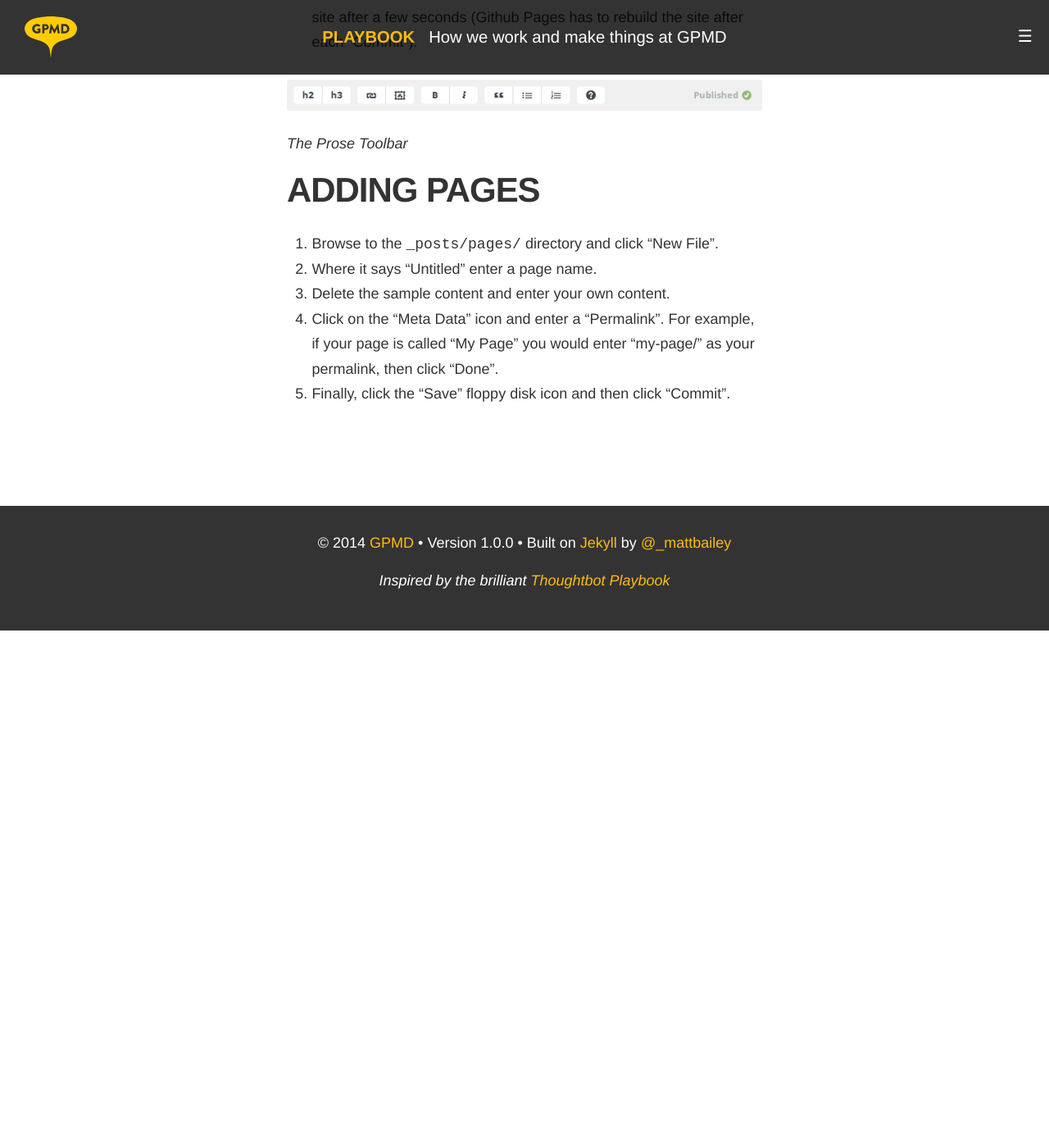
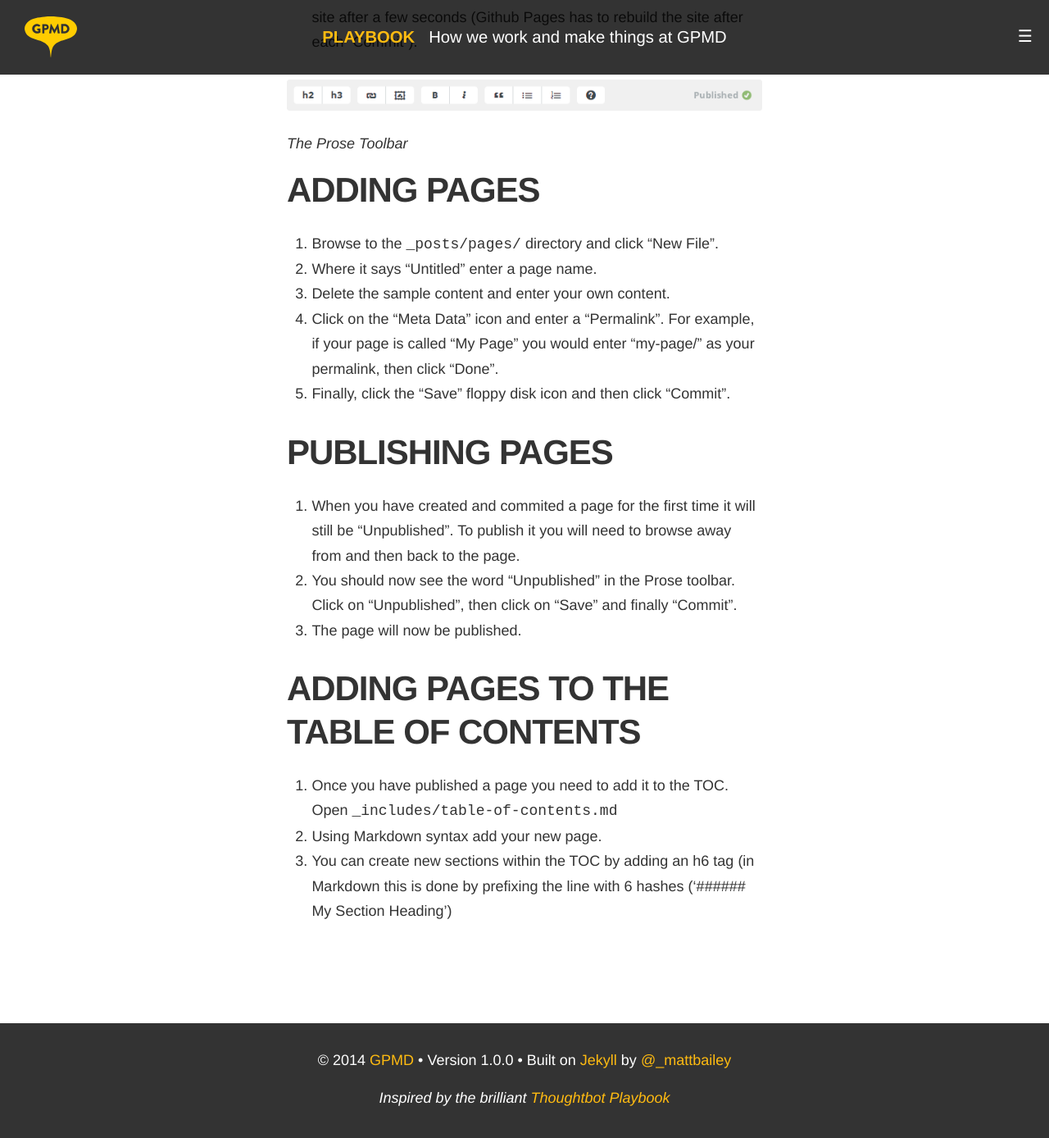
Before and after one commit to gpmd/playbook, a Jekyll site: the page built from _posts/pages/2014-03-11-how-to-edit-the-playbook.md, in a window 1280 px wide and 1400 px high, scrolled down 1787 px. Shown: the top 1388 px of the window at 82% size. Built offline with Jekyll 4.4.1, drawn with Linux system fonts in a browser that asks for light colours; nearby versions of some CDN libraries; Markdown is read by kramdown in place of the engine named in the settings; before the commit the page ends 2556 px from its top, so only the background shows below that.

Commit message:
Updated 2014-03-11-how-to-edit-the-playbook.md

```diff
--- a/_posts/pages/2014-03-11-how-to-edit-the-playbook.md
+++ b/_posts/pages/2014-03-11-how-to-edit-the-playbook.md
@@ -48,3 +48,15 @@
 3. Delete the sample content and enter your own content.
 4. Click on the "Meta Data" icon and enter a "Permalink". For example, if your page is called "My Page" you would enter "my-page/" as your permalink, then click "Done".
 5. Finally, click the "Save" floppy disk icon and then click "Commit".
+
+## Publishing pages
+
+1. When you have created and commited a page for the first time it will still be "Unpublished". To publish it you will need to browse away from and then back to the page.
+2. You should now see the word "Unpublished" in the Prose toolbar. Click on "Unpublished", then click on "Save" and finally "Commit".
+3. The page will now be published.
+
+## Adding pages to the Table Of Contents
+
+1. Once you have published a page you need to add it to the TOC. Open `_includes/table-of-contents.md`
+2. Using Markdown syntax add your new page.
+3. You can create new sections within the TOC by adding an h6 tag (in Markdown this is done by prefixing the line with 6 hashes ('###### My Section Heading')
```
